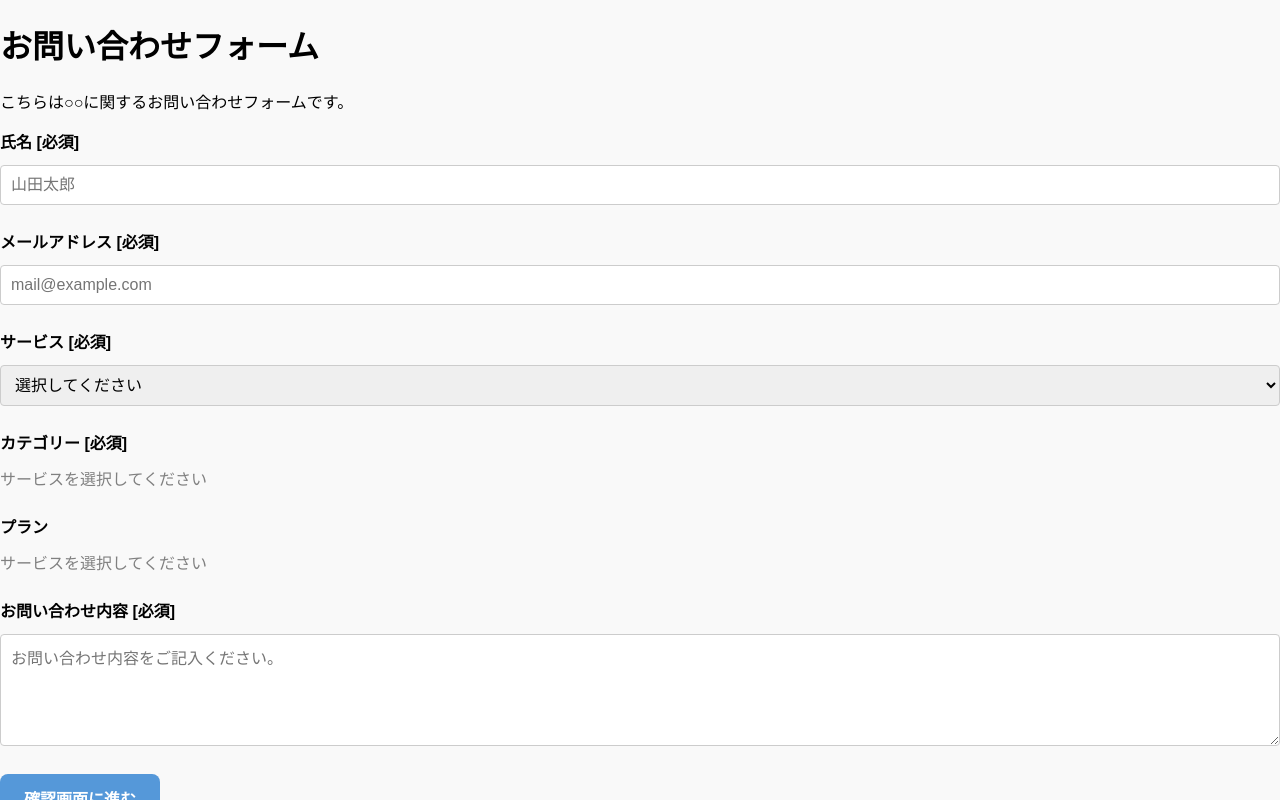
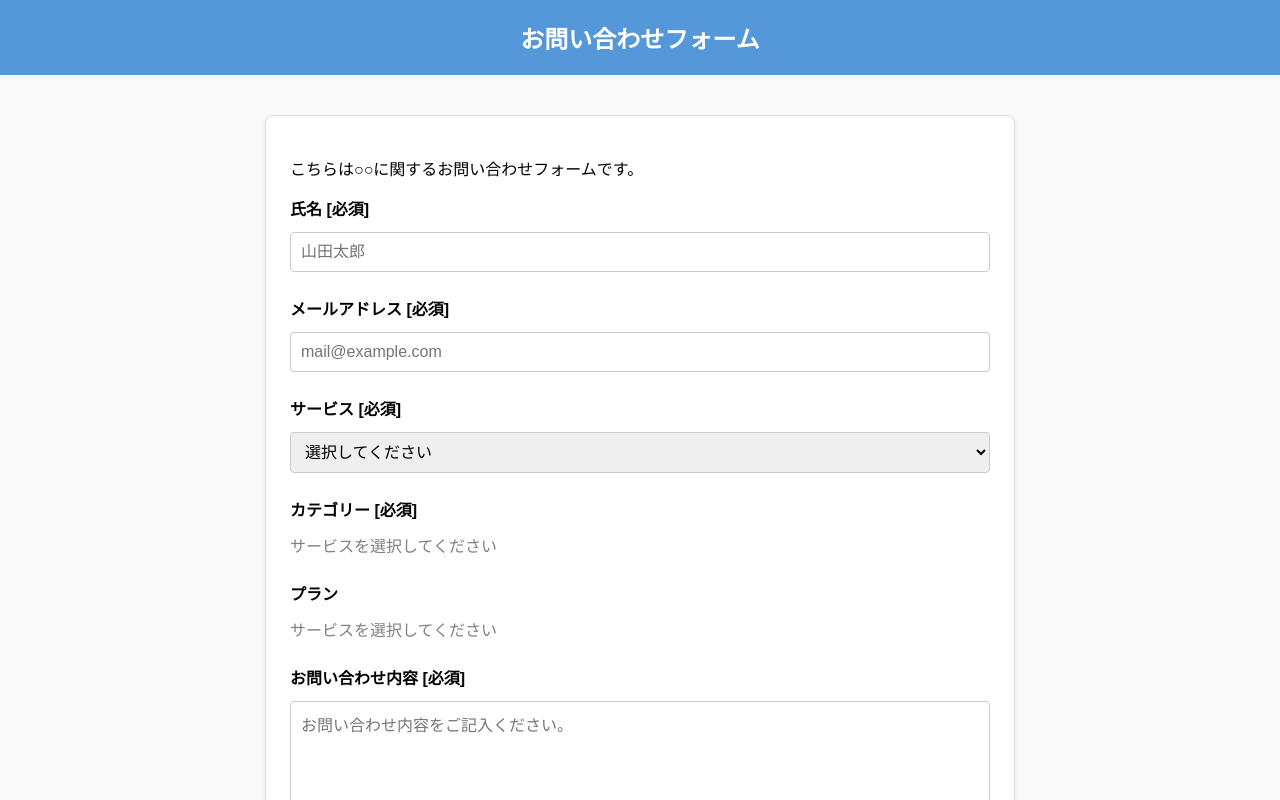
Before and after one commit to PANAKA-4696/gmo-contact-form, a React (Vite) app: page / in a window 1280 px wide. Shown: the top 800 px of the page. Built offline with nearby package versions, Linux system fonts and the light colour scheme.

Commit message:
return 部分を修正し、グローバルの .container を削除し、青いヘッダーと、各画面ごとの .page-content ラッパーを追加

```diff
--- a/src/App.tsx
+++ b/src/App.tsx
@@ -75,7 +75,7 @@ function App() {
   };
 
   //「送信する」ボタン用の関数を追加[cite: 97]
-  const handkeSubmitForm = () => {
+  const handleSubmitForm = () => {
     //TODO: ここでメール送信処理を実行する
     //(今回はフロントエンド課題のため、コンソールへの出力で代替)
     console.log('---フォーム送信実行---');
@@ -98,13 +98,19 @@ function App() {
   };
 
   return (
-    <div className="container">
-
+    // ↓↓↓ <div> を <React.Fragment> (または単に <>) に変更し、
+    //     グローバルの .container を削除します
+    <>
+      {/* 青いヘッダー部分 */}
+      <header className="app-header">
+        お問い合わせフォーム
+      </header>
+      {/* 各画面のコンテンツを.page-content(入力)または.confirm-container / .complete-container(確認・完了)で囲む */}
       {/* screen の状態が 'input' の場合に表示する内容 */}
       {screen === 'input' && (
-        <>
-          <h1>お問い合わせフォーム</h1>
-          <p>こちらは○○に関するお問い合わせフォームです。</p>
+        <div className="page-content">{/* 枠線・影付きコンテナ */}
+        <p>こちらは○○に関するお問い合わせフォームです。</p>
+          {/* <h1> と <p> はヘッダーと重複するため削除 */}
           {/* InputForm コンポーネントを呼び出し、必要な情報を渡す */}
           <InputForm
             formData={formData}       // 現在の入力内容を props として渡す
@@ -113,37 +119,37 @@ function App() {
             //errors state をInputForm に渡します
             errors={errors}
           />
-        </>
+        </div>
       )}
 
       {/* confirm画面のTODOをConfirmScreenコンポーネントｂに置き換える */}
       {/* screen の状態が 'confirm' の場合に表示する内容 */}
       {screen === 'confirm' && (
-        <>
-          <h1>お問い合わせフォーム</h1>
+        <div className="confirm-container">{/* 枠線・影なしコンテナ */}
+          {/* <h1> はヘッダーと重複するため削除 */}
           <p>入力内容にお間違いないかご確認ください。</p>
           <ConfirmScreen
             formData={formData} //データを表示用に渡す
             onEdit={handleEdit} //「戻る」関数を渡す
-            onSubmit={handkeSubmitForm} //「送信」関数を渡す
+            onSubmit={handleSubmitForm} //「送信」関数を渡す
           />
-        </>
+        </div>
       )}
 
 
       {/* complete画面のTODOをCompleteScreenコンポーネントに置き換える */}
       {/* screen の状態が 'complete' の場合に表示する内容 */}
       {screen === 'complete' && (
-        <>
-          <h1>お問い合わせフォーム</h1>
+        <div className="complete-container">{/* 枠線・影なしコンテナ */}
+          {/* <h1> はヘッダーと重複するため削除 */}
           <p>お問い合わせが送信されました。</p>
           <CompleteScreen
             onReset={handleReset} //「入力画面に戻る」関数を渡す
           />
-        </>
+        </div>
       )}
 
-    </div>
+    </>
   );
 }
 
```
